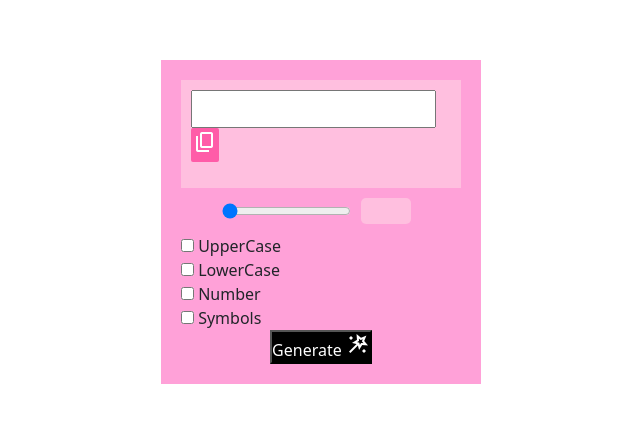
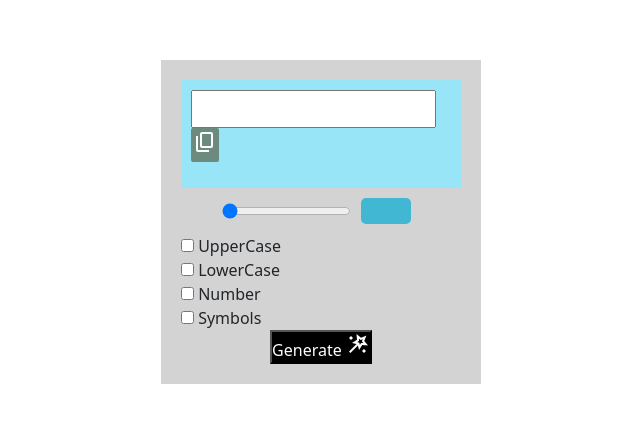
Before and after one commit to MAHasnain/Random-Password-Generator-, a plain HTML site: page index.html in a window 1280 px wide. Shown: the part 178-600 px from the top of the page, without its empty margins (319-959 px from the left). Drawn offline with nearby package versions, Linux system fonts and the light colour scheme.

Commit message:
colors changed

```diff
--- a/style.css
+++ b/style.css
@@ -16,14 +16,14 @@ body {
 }
 
 .container {
-    background-color: #ffa1d8;
+    background-color: lightgray;
     width: 25vw;
     padding: 20px;
 }
 
 .input-sec {
     padding: 10px;
-    background-color: #ffbfdf;
+    background-color: #98e5f8;
     /* display: flex;
     flex-direction: column;
     align-items: center;
@@ -37,7 +37,7 @@ body {
 .copyBtn {
     padding: 2px;
     border-radius: 2px;
-    background-color: #ff5ca8;
+    background-color: rgba(108, 138, 125, 1);
     color: white;
     border: none;
     cursor: pointer;
@@ -58,7 +58,7 @@ body {
 #passwordStatus {}
 
 .range-number {
-    background-color: #ffbfdf;
+    background-color: #42b7d4;
     padding: 5px;
     border-radius: 5px;
     margin: 10px;
```
